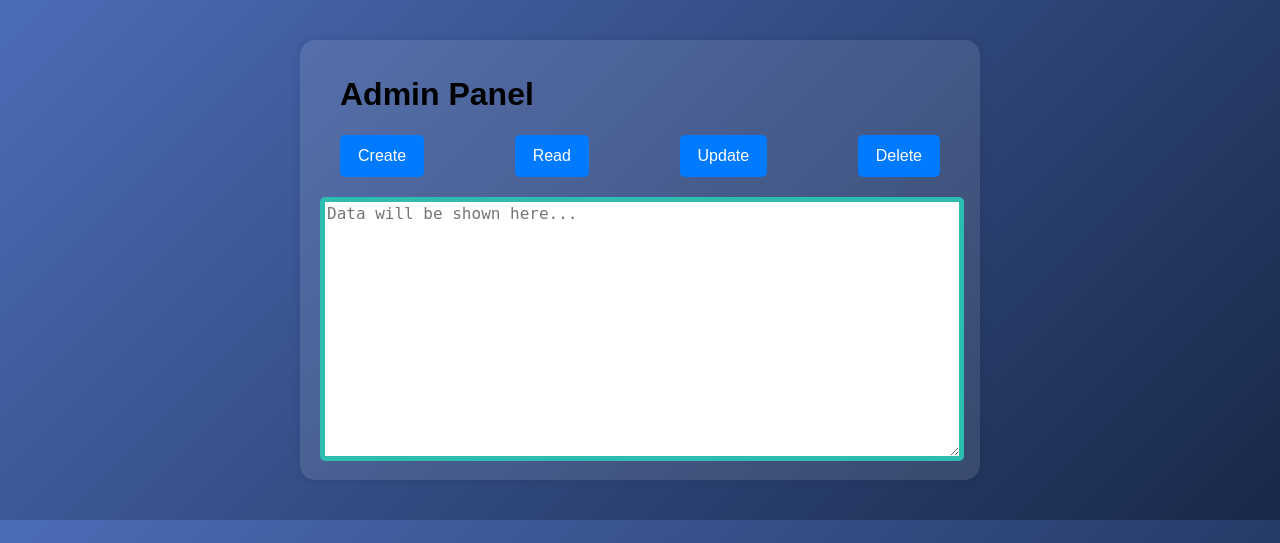
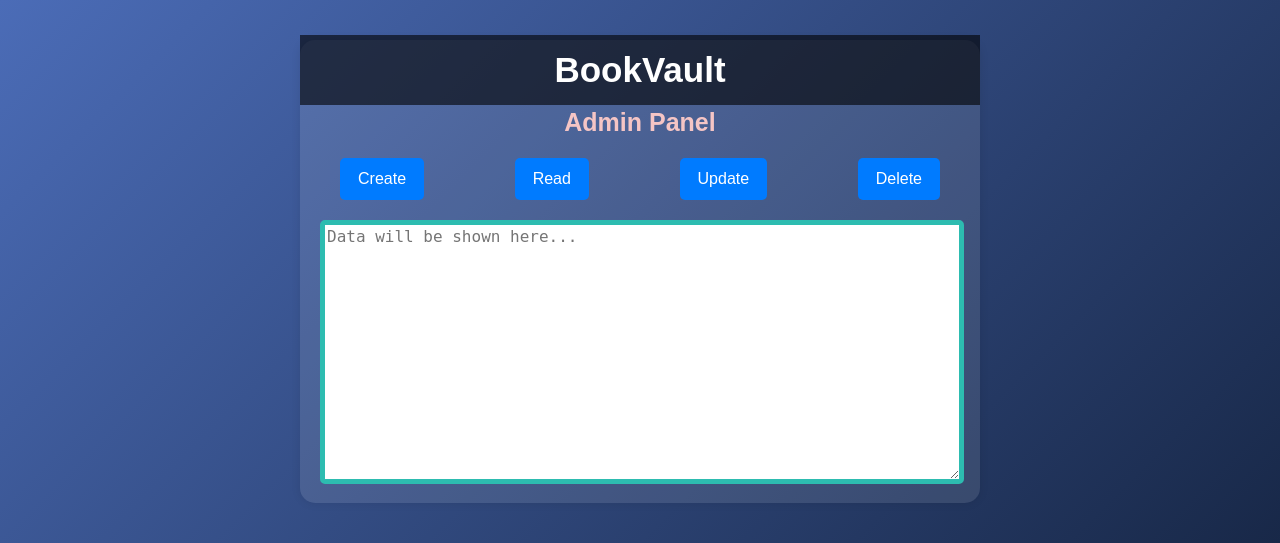
Before and after one commit to jubayerAhmd/BookVault-Web-Application, a PHP site: page /View/Admin.php in a window 1280 px wide. Shown: the top 543 px of the page. Run offline with PHP 8.4, Linux system fonts and the light colour scheme.

Commit message:
Update Admin.php

```diff
--- a/View/Admin.php
+++ b/View/Admin.php
@@ -3,11 +3,15 @@
 <head>
     <meta charset="UTF-8">
     <title>Admin Panel</title>
-    <link rel="stylesheet" href="./CSS/AdminStyle.css">
+    <link rel="stylesheet" href="../CSS/AdminStyle.css">
 </head>
 <body>
     <div class="admin-container">
-        <h1>Admin Panel</h1>
+        <header class="header">
+            <h1>BookVault</h1>
+            <h2>Admin Panel</h2>
+
+        </header>
 
         <div class="button-group">
             <button class="crud-btn">Create</button>
```
